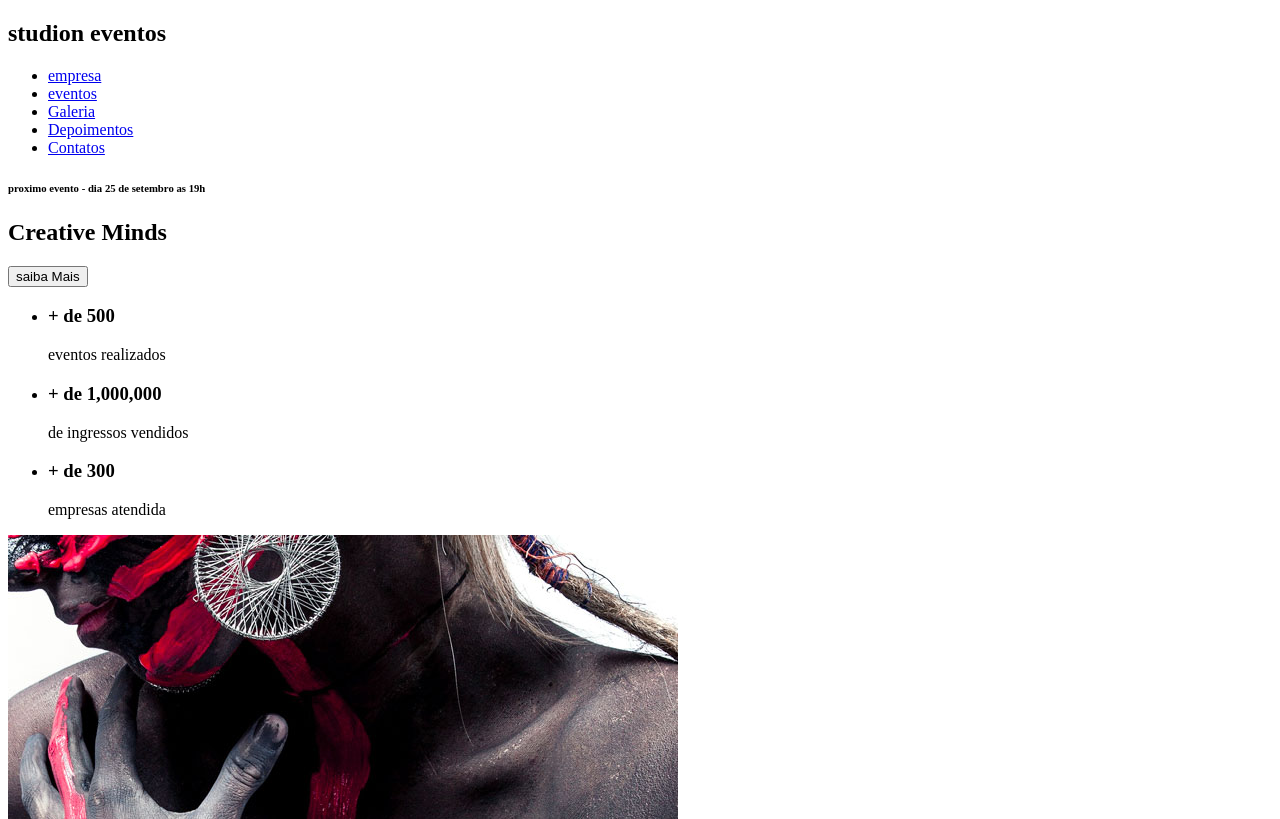
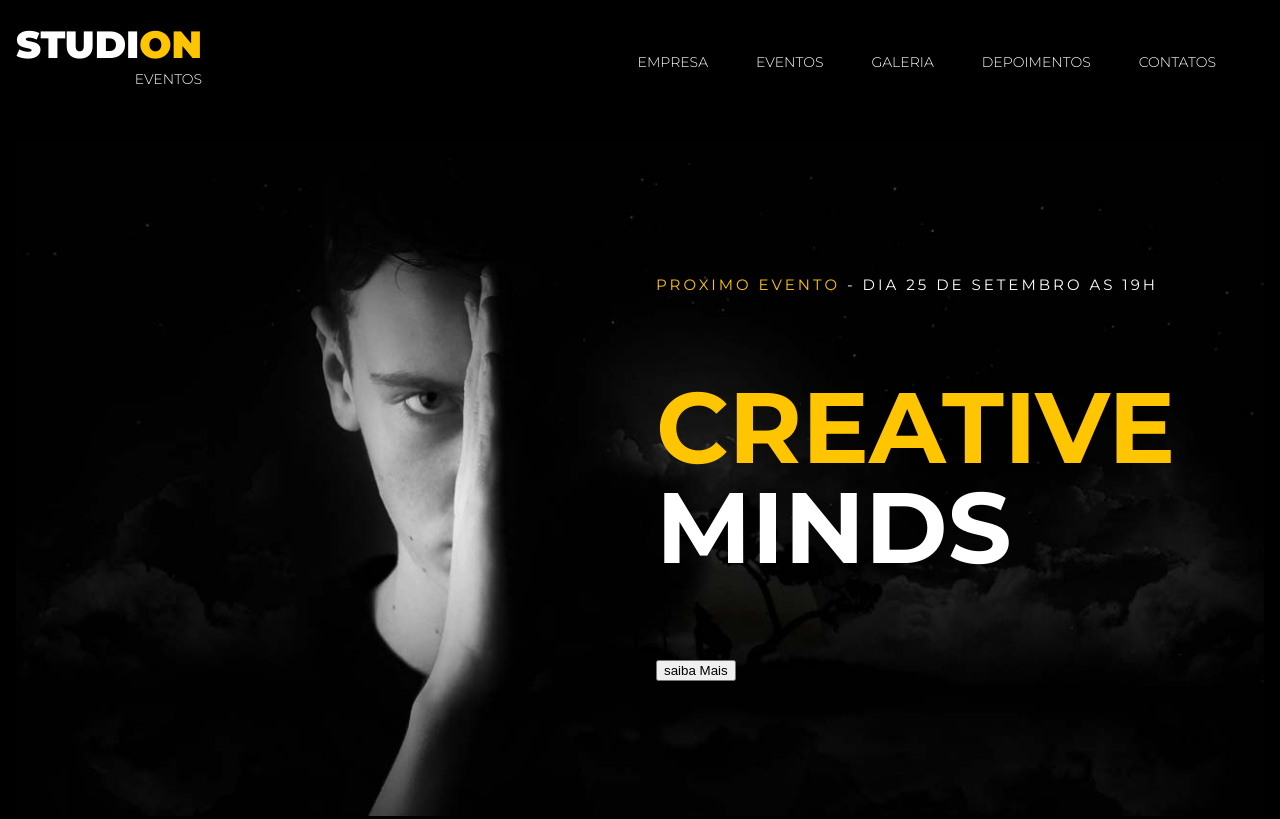
Before and after one commit to andrehugo36/studion, a plain HTML site: page meu.html in a window 1280 px wide. Shown: the top 819 px of the page. Drawn offline with Linux system fonts and the light colour scheme.

Commit message:
finalizando a segunda aula

```diff
--- a/meu.html
+++ b/meu.html
@@ -5,11 +5,14 @@
     <meta http-equiv="X-UA-Compatible" content="IE=edge">
     <meta name="viewport" content="width=device-width, initial-scale=1.0">
     <title>studion</title>
+    <link rel="stylesheet" href="style.css">
 </head>
 <body>
-    <nav>
-        <h1>studi<span>on</span> eventos</h1>
-        <ul>
+    <nav class="navbar">
+        <h1 class="logo--studion">
+            studi<span class="copy--primary">on</span>
+            <span class="logo--studion_subtitle">eventos</span></h1>
+        <ul class="navbar__links">
             <li><a href="https://www.w3schools.com">empresa</a></li>
             <li><a href="https://www.w3schools.com">eventos</a></li>
             <li><a href="https://www.w3schools.com">Galeria</a></li>
@@ -19,15 +22,20 @@
 
     </nav>
     <header>
-        <div>
-            <div>
-                <h6><span>proximo evento</span> - dia 25 de setembro as 19h</h6>
-                <h2><span>Creative</span> Minds</h2>
-                <button>saiba Mais</button>
+        <div id="slider">
+            <div class="slide">
+                <img class="slide_background-image"
+                 src="./images/banner.jpg" alt="studion"/>
+
+                 <div class="slide_copy">
+                 <h6><span class="copy--primary">proximo evento</span> - dia 25 de setembro as 19h</h6>
+                 <h2><span class="copy--primary">Creative</span> Minds</h2>
+                 <button>saiba Mais</button>
+                </div>
             </div>
         </div>
         <main>
-            <section id="eventos">
+            <section>
                 <ul>
                     <li><h3>+ de 500 </h3>eventos realizados</li>
                     <li><h3>+ de 1,000,000</h3>de ingressos vendidos</li>
--- /dev/null
+++ b/style.css
@@ -0,0 +1,115 @@
+@import url('https://fonts.googleapis.com/css2?family= Montserrat :wght@300;400;700;900 & display=swap');
+*{
+    box-sizing: border-box;
+}
+:root{
+    font-family: 'Montserrat', sans-serif;
+    font-size: 16px;
+    --color-primary:#ffc500;
+    --default-padding: 16px;
+}
+body{
+    margin:0;
+    padding-top: 7.75rem;
+}
+ul{
+
+    display: flex;
+    list-style: none;
+}
+.navbar__links li{
+    margin-right: 0.625rem;
+}
+.navbar {
+    position:fixed;
+    z-index: 1;
+    display: grid;
+    grid-template-columns: 1fr 9fr;
+    align-items: center;
+    top: 0;
+    left: 0;
+
+    width: 100vw;
+    height: 7.75rem;
+    padding: 0 1rem;
+    background-color:#000;
+    color: #fff;
+
+}
+
+.navbar__links{
+    justify-self: end;
+
+}
+.navbar__links li{
+    font-size: 0.875rem;
+    margin-right: 3rem;
+    text-transform: uppercase;
+}
+.navbar__links a{
+    font-weight: 300;
+    color: #fff;
+    text-decoration: none;
+
+}
+
+.navbar__links a:hover{
+    color: var(--color-primary);
+}
+.logo--studion{
+    font-size: 2.375rem;
+    font-weight: 900;
+    line-height: 1ch;/*relativo ao tamanho e autura do glifo 0 da fonte*/
+    text-transform: uppercase;
+    text-align: right;
+}
+.logo--studion_subtitle{
+    font-size: .875rem;
+    font-weight: 300;
+
+}
+.copy--primary{
+    color: var(--color-primary);
+}
+
+#slider{
+    padding: 16px;
+    background: #000;
+    color: #fff;
+
+}
+.slide{
+    position: relative;
+    height: calc(100vh - 7.75rem);
+
+}
+.slide_background-image{
+    width: 100%;
+    height: 100%;
+    object-fit: cover;
+    object-position: center;
+
+}
+.slide_copy{
+    position: absolute;
+    top: 6.25rem;
+    left: 50vw;
+
+}
+.slide_copy h6{
+
+    font-size: 0.9375rem;
+    font-weight: 400;
+    text-transform: uppercase;
+    letter-spacing: 0.1875rem;
+
+
+}
+.slide_copy h2{
+    font-size: 6.25rem;
+    text-transform: uppercase;
+    line-height: 100px;
+}
+.slide_copy h2 span{
+    display: block;
+}
```
